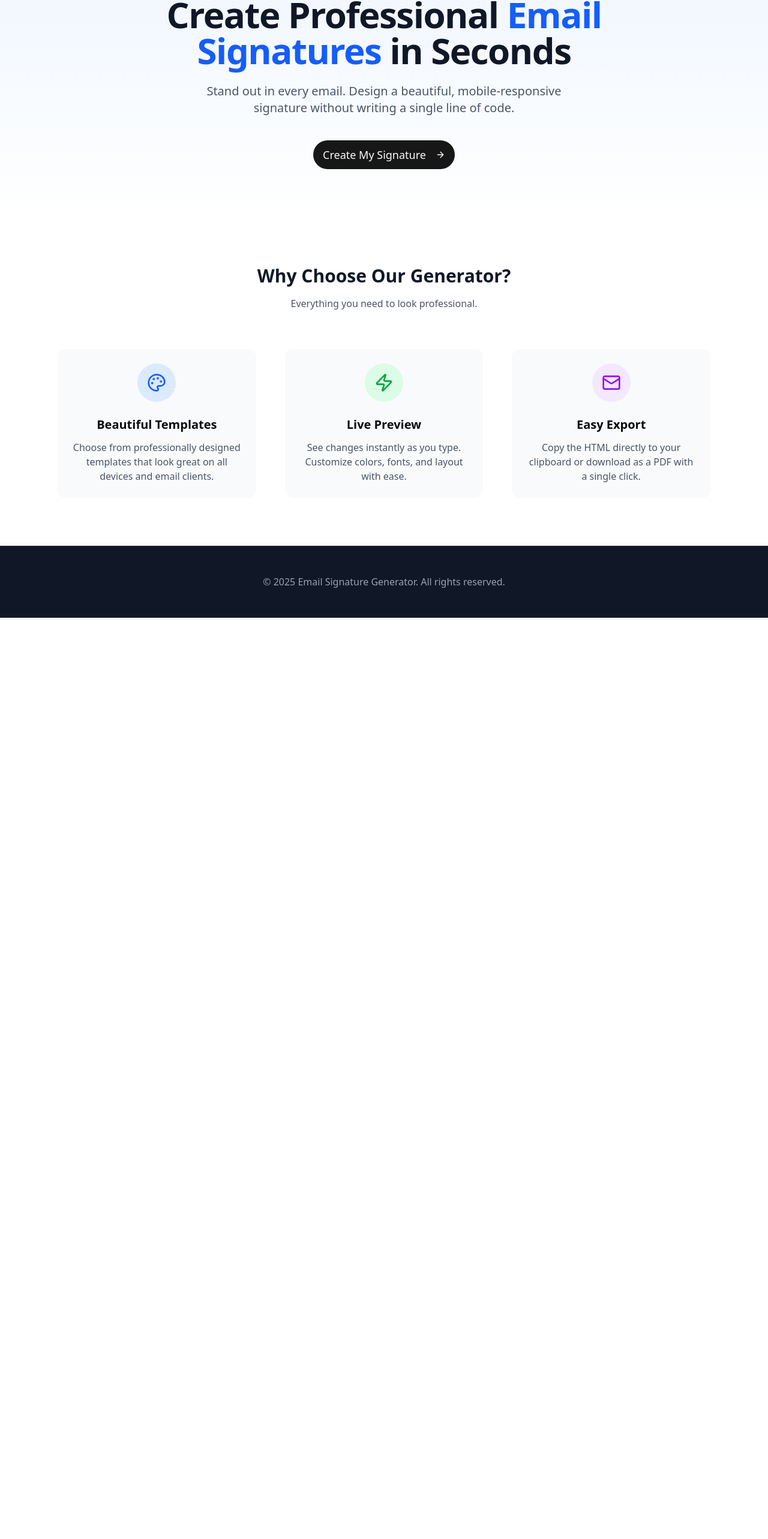
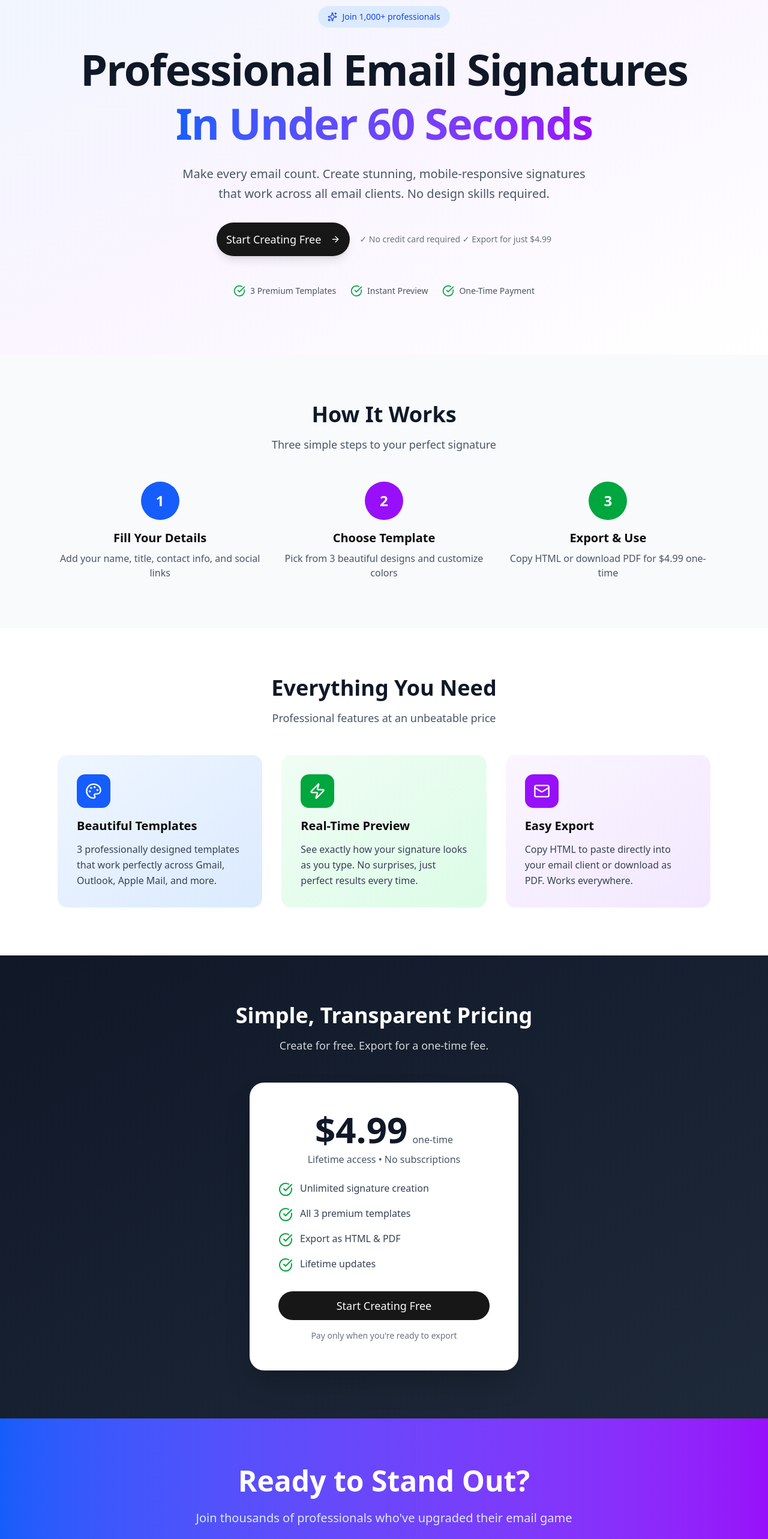
Before and after one commit to MFaahir/email-signature, a Next.js app: page / in a window 1280 px wide. Shown: the part 155-2721 px from the top of the page at 60% size. Before the commit the page ends 1185 px from the top, so only its background shows below. Built offline with nearby package versions, Linux system fonts and the light colour scheme; no server answers.

Commit message:
feat: redesign landing page for better conversions

```diff
--- a/app/page.tsx
+++ b/app/page.tsx
@@ -1,75 +1,203 @@
 import { Header } from "@/components/layout/Header";
 import { Button } from "@/components/ui/button";
-import { ArrowRight, CheckCircle, Mail, Palette, Zap } from "lucide-react";
+import { ArrowRight, CheckCircle, Mail, Palette, Zap, Sparkles, Clock, DollarSign } from "lucide-react";
 import Link from "next/link";
 
 export default function Home() {
   return (
     <div className="min-h-screen bg-white">
       <Header />
+
       {/* Hero Section */}
-      <section className="relative py-20 px-6 md:px-12 lg:px-24 bg-gradient-to-b from-blue-50 to-white">
-        <div className="max-w-5xl mx-auto text-center">
-          <h1 className="text-4xl md:text-6xl font-extrabold text-gray-900 tracking-tight mb-6">
-            Create Professional <span className="text-blue-600">Email Signatures</span> in Seconds
+      <section className="relative py-16 md:py-24 px-6 md:px-12 lg:px-24 bg-gradient-to-br from-blue-50 via-purple-50 to-white overflow-hidden">
+        <div className="absolute inset-0 bg-grid-pattern opacity-5"></div>
+        <div className="max-w-5xl mx-auto text-center relative z-10">
+          <div className="inline-flex items-center gap-2 px-4 py-2 bg-blue-100 text-blue-700 rounded-full text-sm font-medium mb-6">
+            <Sparkles className="w-4 h-4" />
+            <span>Join 1,000+ professionals</span>
+          </div>
+
+          <h1 className="text-4xl md:text-6xl lg:text-7xl font-extrabold text-gray-900 tracking-tight mb-6 leading-tight">
+            Professional Email Signatures
+            <br />
+            <span className="bg-gradient-to-r from-blue-600 to-purple-600 bg-clip-text text-transparent">
+              In Under 60 Seconds
+            </span>
           </h1>
-          <p className="text-lg md:text-xl text-gray-600 mb-10 max-w-2xl mx-auto">
-            Stand out in every email. Design a beautiful, mobile-responsive signature without writing a single line of code.
+
+          <p className="text-lg md:text-xl text-gray-600 mb-8 max-w-2xl mx-auto leading-relaxed">
+            Make every email count. Create stunning, mobile-responsive signatures that work across all email clients. No design skills required.
           </p>
-          <div className="flex flex-col sm:flex-row gap-4 justify-center">
+
+          <div className="flex flex-col sm:flex-row gap-4 justify-center items-center mb-8">
             <Link href="/generator">
-              <Button size="lg" className="text-lg px-8 py-6 rounded-full">
-                Create My Signature <ArrowRight className="ml-2 w-5 h-5" />
+              <Button size="lg" className="text-lg px-10 py-7 rounded-full shadow-lg hover:shadow-xl transition-all">
+                Start Creating Free <ArrowRight className="ml-2 w-5 h-5" />
               </Button>
             </Link>
+            <p className="text-sm text-gray-500">
+              ✓ No credit card required  ✓ Export for just $4.99
+            </p>
+          </div>
+
+          <div className="flex flex-wrap justify-center gap-6 text-sm text-gray-600 mt-12">
+            <div className="flex items-center gap-2">
+              <CheckCircle className="w-5 h-5 text-green-600" />
+              <span>3 Premium Templates</span>
+            </div>
+            <div className="flex items-center gap-2">
+              <CheckCircle className="w-5 h-5 text-green-600" />
+              <span>Instant Preview</span>
+            </div>
+            <div className="flex items-center gap-2">
+              <CheckCircle className="w-5 h-5 text-green-600" />
+              <span>One-Time Payment</span>
+            </div>
+          </div>
+        </div>
+      </section>
+
+      {/* How It Works */}
+      <section className="py-16 md:py-20 px-6 md:px-12 lg:px-24 bg-gray-50">
+        <div className="max-w-6xl mx-auto">
+          <div className="text-center mb-12">
+            <h2 className="text-3xl md:text-4xl font-bold text-gray-900 mb-4">How It Works</h2>
+            <p className="text-gray-600 text-lg">Three simple steps to your perfect signature</p>
+          </div>
+
+          <div className="grid grid-cols-1 md:grid-cols-3 gap-8">
+            <div className="text-center">
+              <div className="w-16 h-16 bg-blue-600 text-white rounded-full flex items-center justify-center mx-auto mb-4 text-2xl font-bold">
+                1
+              </div>
+              <h3 className="text-xl font-semibold mb-2">Fill Your Details</h3>
+              <p className="text-gray-600">Add your name, title, contact info, and social links</p>
+            </div>
+
+            <div className="text-center">
+              <div className="w-16 h-16 bg-purple-600 text-white rounded-full flex items-center justify-center mx-auto mb-4 text-2xl font-bold">
+                2
+              </div>
+              <h3 className="text-xl font-semibold mb-2">Choose Template</h3>
+              <p className="text-gray-600">Pick from 3 beautiful designs and customize colors</p>
+            </div>
+
+            <div className="text-center">
+              <div className="w-16 h-16 bg-green-600 text-white rounded-full flex items-center justify-center mx-auto mb-4 text-2xl font-bold">
+                3
+              </div>
+              <h3 className="text-xl font-semibold mb-2">Export & Use</h3>
+              <p className="text-gray-600">Copy HTML or download PDF for $4.99 one-time</p>
+            </div>
           </div>
         </div>
       </section>
 
       {/* Features Section */}
-      <section className="py-20 px-6 md:px-12 lg:px-24">
+      <section className="py-16 md:py-20 px-6 md:px-12 lg:px-24">
         <div className="max-w-6xl mx-auto">
-          <div className="text-center mb-16">
-            <h2 className="text-3xl font-bold text-gray-900 mb-4">Why Choose Our Generator?</h2>
-            <p className="text-gray-600">Everything you need to look professional.</p>
+          <div className="text-center mb-12">
+            <h2 className="text-3xl md:text-4xl font-bold text-gray-900 mb-4">Everything You Need</h2>
+            <p className="text-gray-600 text-lg">Professional features at an unbeatable price</p>
           </div>
 
-          <div className="grid grid-cols-1 md:grid-cols-3 gap-12">
-            <div className="text-center p-6 rounded-xl bg-gray-50 hover:shadow-lg transition-shadow">
-              <div className="w-16 h-16 bg-blue-100 rounded-full flex items-center justify-center mx-auto mb-6">
-                <Palette className="w-8 h-8 text-blue-600" />
+          <div className="grid grid-cols-1 md:grid-cols-3 gap-8">
+            <div className="p-8 rounded-2xl bg-gradient-to-br from-blue-50 to-blue-100 hover:shadow-xl transition-all">
+              <div className="w-14 h-14 bg-blue-600 rounded-xl flex items-center justify-center mb-4">
+                <Palette className="w-7 h-7 text-white" />
               </div>
-              <h3 className="text-xl font-semibold mb-3">Beautiful Templates</h3>
-              <p className="text-gray-600">
-                Choose from professionally designed templates that look great on all devices and email clients.
+              <h3 className="text-xl font-bold mb-3">Beautiful Templates</h3>
+              <p className="text-gray-700 leading-relaxed">
+                3 professionally designed templates that work perfectly across Gmail, Outlook, Apple Mail, and more.
               </p>
             </div>
 
-            <div className="text-center p-6 rounded-xl bg-gray-50 hover:shadow-lg transition-shadow">
-              <div className="w-16 h-16 bg-green-100 rounded-full flex items-center justify-center mx-auto mb-6">
-                <Zap className="w-8 h-8 text-green-600" />
+            <div className="p-8 rounded-2xl bg-gradient-to-br from-green-50 to-green-100 hover:shadow-xl transition-all">
+              <div className="w-14 h-14 bg-green-600 rounded-xl flex items-center justify-center mb-4">
+                <Zap className="w-7 h-7 text-white" />
               </div>
-              <h3 className="text-xl font-semibold mb-3">Live Preview</h3>
-              <p className="text-gray-600">
-                See changes instantly as you type. Customize colors, fonts, and layout with ease.
+              <h3 className="text-xl font-bold mb-3">Real-Time Preview</h3>
+              <p className="text-gray-700 leading-relaxed">
+                See exactly how your signature looks as you type. No surprises, just perfect results every time.
               </p>
             </div>
 
-            <div className="text-center p-6 rounded-xl bg-gray-50 hover:shadow-lg transition-shadow">
-              <div className="w-16 h-16 bg-purple-100 rounded-full flex items-center justify-center mx-auto mb-6">
-                <Mail className="w-8 h-8 text-purple-600" />
+            <div className="p-8 rounded-2xl bg-gradient-to-br from-purple-50 to-purple-100 hover:shadow-xl transition-all">
+              <div className="w-14 h-14 bg-purple-600 rounded-xl flex items-center justify-center mb-4">
+                <Mail className="w-7 h-7 text-white" />
               </div>
-              <h3 className="text-xl font-semibold mb-3">Easy Export</h3>
-              <p className="text-gray-600">
-                Copy the HTML directly to your clipboard or download as a PDF with a single click.
+              <h3 className="text-xl font-bold mb-3">Easy Export</h3>
+              <p className="text-gray-700 leading-relaxed">
+                Copy HTML to paste directly into your email client or download as PDF. Works everywhere.
               </p>
             </div>
           </div>
         </div>
       </section>
 
+      {/* Pricing Section */}
+      <section className="py-16 md:py-20 px-6 md:px-12 lg:px-24 bg-gradient-to-br from-gray-900 to-gray-800 text-white">
+        <div className="max-w-4xl mx-auto text-center">
+          <h2 className="text-3xl md:text-4xl font-bold mb-4">Simple, Transparent Pricing</h2>
+          <p className="text-gray-300 text-lg mb-12">Create for free. Export for a one-time fee.</p>
+
+          <div className="bg-white text-gray-900 rounded-3xl p-8 md:p-12 shadow-2xl max-w-md mx-auto">
+            <div className="mb-6">
+              <div className="flex items-baseline justify-center gap-2 mb-2">
+                <span className="text-6xl font-bold">$4.99</span>
+                <span className="text-gray-600">one-time</span>
+              </div>
+              <p className="text-gray-600">Lifetime access • No subscriptions</p>
+            </div>
+
+            <div className="space-y-4 mb-8 text-left">
+              <div className="flex items-start gap-3">
+                <CheckCircle className="w-6 h-6 text-green-600 flex-shrink-0 mt-0.5" />
+                <span className="text-gray-700">Unlimited signature creation</span>
+              </div>
+              <div className="flex items-start gap-3">
+                <CheckCircle className="w-6 h-6 text-green-600 flex-shrink-0 mt-0.5" />
+                <span className="text-gray-700">All 3 premium templates</span>
+              </div>
+              <div className="flex items-start gap-3">
+                <CheckCircle className="w-6 h-6 text-green-600 flex-shrink-0 mt-0.5" />
+                <span className="text-gray-700">Export as HTML & PDF</span>
+              </div>
+              <div className="flex items-start gap-3">
+                <CheckCircle className="w-6 h-6 text-green-600 flex-shrink-0 mt-0.5" />
+                <span className="text-gray-700">Lifetime updates</span>
+              </div>
+            </div>
+
+            <Link href="/generator">
+              <Button size="lg" className="w-full text-lg py-6 rounded-full">
+                Start Creating Free
+              </Button>
+            </Link>
+            <p className="text-sm text-gray-500 mt-4">Pay only when you're ready to export</p>
+          </div>
+        </div>
+      </section>
+
+      {/* CTA Section */}
+      <section className="py-16 md:py-20 px-6 md:px-12 lg:px-24 bg-gradient-to-r from-blue-600 to-purple-600 text-white">
+        <div className="max-w-4xl mx-auto text-center">
+          <h2 className="text-3xl md:text-5xl font-bold mb-6">
+            Ready to Stand Out?
+          </h2>
+          <p className="text-xl mb-8 text-blue-100">
+            Join thousands of professionals who've upgraded their email game
+          </p>
+          <Link href="/generator">
+            <Button size="lg" variant="secondary" className="text-lg px-10 py-7 rounded-full shadow-xl hover:shadow-2xl transition-all">
+              Create Your Signature Now <ArrowRight className="ml-2 w-5 h-5" />
+            </Button>
+          </Link>
+        </div>
+      </section>
+
       {/* Footer */}
-      <footer className="py-12 bg-gray-900 text-gray-400 text-center">
+      <footer className="py-8 bg-gray-900 text-gray-400 text-center">
         <p>&copy; {new Date().getFullYear()} Email Signature Generator. All rights reserved.</p>
       </footer>
     </div>
```
